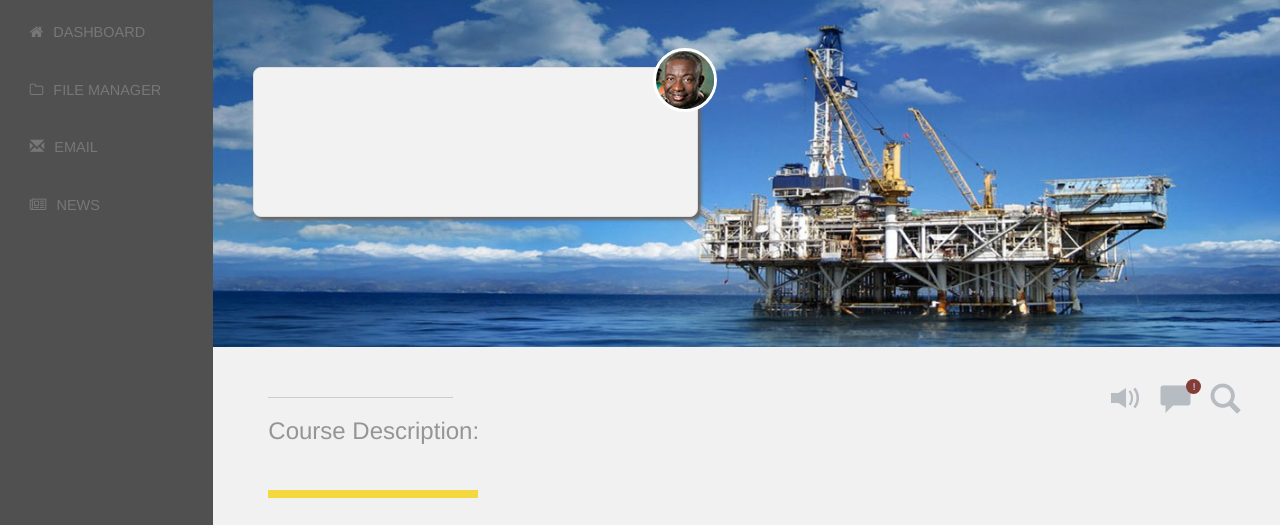
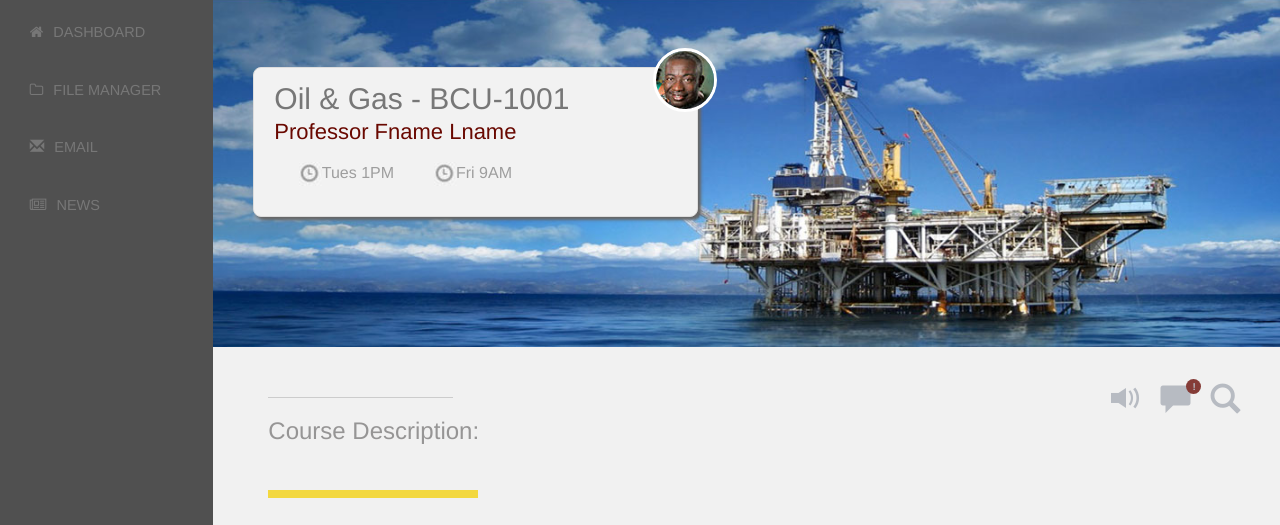
Before and after one commit to mytutran/Tran_MT_SASSBuild, a plain HTML site: page index.html in a window 1280 px wide. Shown: the part 113-638 px from the top of the page. Drawn offline with nearby package versions, Linux system fonts and the light colour scheme.

Commit message:
ajaxdone

```diff
--- a/index.html
+++ b/index.html
@@ -86,7 +86,12 @@
               <p class="text-muted"><span class="text-primary"></span></p>
               <p></p>
               <!-- class times go here -->
-              <ul class="list-inline"></ul>
+              <ul class="list-inline">
+                <li><img src="images/clock.JPG" alt="clockicon"></li>
+                <li></li>
+                <li><img src="images/clock.JPG" alt="clockicon"></li>
+                <li></li>
+              </ul>
 
               <!-- END DYNAMIC DATA -->
             </div>
@@ -275,7 +280,6 @@
   <!-- javascript includes -->
   <script src="http://code.jquery.com/jquery-latest.min.js"></script>
   <script src="js/bootstrap.min.js"></script>
-  <script src="data/classData.js"></script>
   <script src="js/main.js"></script>
 </body>
 
--- /dev/null
+++ b/js/main.js
@@ -0,0 +1,40 @@
+(() => {
+
+
+
+    // make an AJAX request using the Fetch API
+    fetch('./data/classData.json')
+        .then(res => res.json())
+        .then(data => {
+        console.log(data);
+        // here's where you would call the function that puts the pieces on the page
+        handleData(data);
+        })
+        .catch ((err) => {
+            // alert("Oops! Do you smell something?");
+            console.log(err);
+         })
+
+    function handleData(data) {
+        console.log("Hello! Just Testing!");
+        let infoBox = document.querySelector(".profPanel"),
+            infoText = infoBox.querySelector(".profPanelText").children,
+            infoTime = infoBox.querySelector("ul").children;
+
+
+
+            infoText[0].innerHTML = data.coursename + " " + "-" + " " + data.coursecode;
+            infoText[1].innerHTML = ("Professor") +" "+ data.profname;
+
+            infoTime[1].innerHTML = data.classtime[0];
+            infoTime[3].innerHTML = data.classtime[1];
+
+
+            // infoTime[1].innerTime = data.classtime[0];
+            // infoTime[3].innerTime = data.classtime[0];
+
+
+
+
+    }
+})();
--- a/sass/modules/_topPanel.scss
+++ b/sass/modules/_topPanel.scss
@@ -42,14 +42,20 @@
         color:#9e9e9e;
         padding-top:5px;
         font-weight:300;
+        img {
+            position: relative;
+            margin-bottom: -40px;
+            // Im sorry but they drive me crazy for not being aligned :D
+            padding: 5px;
+        }
+        span {
+            margin-right:8px;
+        }
     }
-    span {
-        margin-right:8px;
-    }
-}
 
 .profPanelText {
     position:relative;
     top:10px;
     left:20px;
 }
+}
```
Also changed, not shown: data/classData.json (+16 -10 lines), css/master.css, images/clock.JPG (added), 1 other file.
